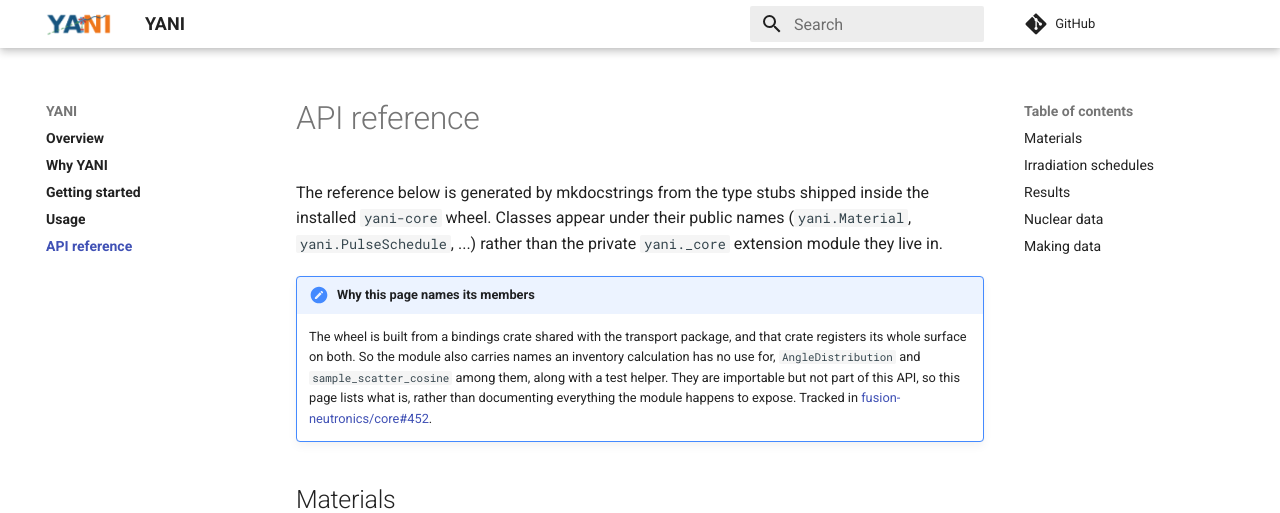
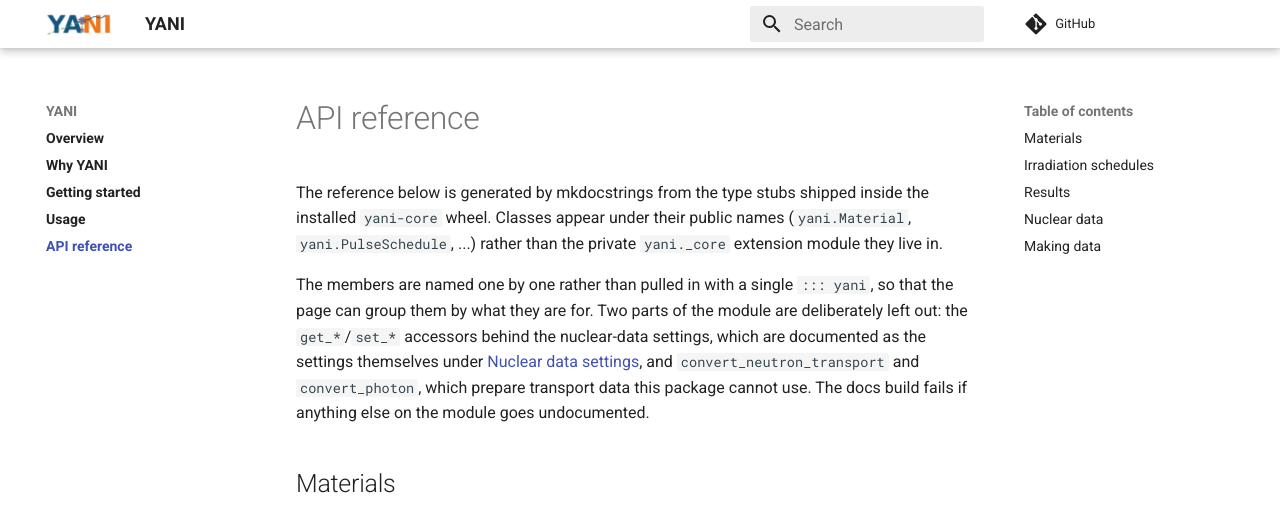
Before and after one commit to fusion-neutronics/yani, an MkDocs documentation site: the page built from docs/api.md, in a window 1280 px wide and 900 px high, cut to the strip 0-513 px from the top of the window. Built offline with MkDocs 1.6.1 and Material for MkDocs 9.7.7, drawn with Linux system fonts in a browser that asks for light colours; comment, search, counter and statistics services are not loaded.

Commit message:
Pin yani-core 0.4.1 and drop the transport-surface caveat
The reference carried a note explaining that the module also exposes
AngleDistribution, sample_scatter_cosine and a test helper, because the
bindings crate is shared with yamc and registered its whole surface on
both wheels. core#454 gated those on the package, so the note describes
a state that no longer exists once 0.4.1 is out, and the issue it points
at is closed.

The page still names its members rather than reverting to a bare
`::: yani`. That was the follow-up core#454 proposed, but building it
both ways against the fixed stubs gives 31 flat members against the 19
grouped ones here. The 12 extra are the get_/set_ accessors behind the
five nuclear-data settings, which the docs deliberately present as
settings, and convert_neutron_transport and convert_photon, which
prepare transport data this package cannot use. A single directive also
loses the Materials / Irradiation schedules / Results grouping, which is
worth more to a reader than the maintenance it costs.

The pin has to move in the same commit: the docs workflow reads it from
pyproject.toml, so the reference would otherwise still be built against
0.4.0 and rendered from the stubs this change assumes are fixed.

```diff
--- a/docs/api.md
+++ b/docs/api.md
@@ -5,14 +5,14 @@ inside the installed `yani-core` wheel. Classes appear under their public names
 (`yani.Material`, `yani.PulseSchedule`, ...) rather than the private `yani._core`
 extension module they live in.
 
-!!! note "Why this page names its members"
-    The wheel is built from a bindings crate shared with the transport package,
-    and that crate registers its whole surface on both. So the module also
-    carries names an inventory calculation has no use for, `AngleDistribution`
-    and `sample_scatter_cosine` among them, along with a test helper. They are
-    importable but not part of this API, so this page lists what is, rather than
-    documenting everything the module happens to expose. Tracked in
-    [fusion-neutronics/core#452](https://github.com/fusion-neutronics/core/issues/452).
+The members are named one by one rather than pulled in with a single
+`::: yani`, so that the page can group them by what they are for. Two parts of
+the module are deliberately left out: the `get_*`/`set_*` accessors behind the
+nuclear-data settings, which are documented as the settings themselves under
+[Nuclear data settings](usage.md#nuclear-data-settings), and
+`convert_neutron_transport` and `convert_photon`, which prepare transport data
+this package cannot use. The docs build fails if anything else on the module
+goes undocumented.
 
 ## Materials
 
```
Also changed, not shown: pyproject.toml (+4 -4 lines).
